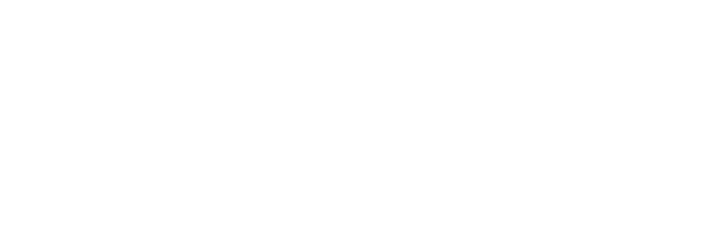
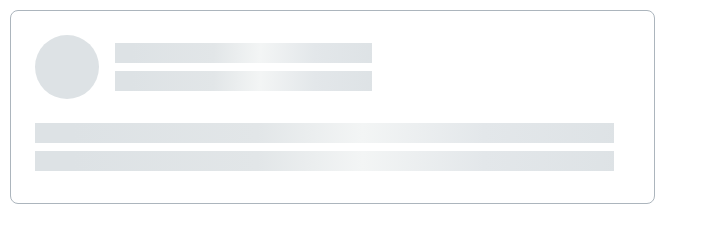
Before and after one commit to js-tasks-ru/htmlcss-20220519_mivanova, a website: page 04-lection2/02-skeleton/index.html in a window 1280 px wide. Shown: the whole page, without its empty margins (0-708 px from the left). Drawn offline with Linux system fonts and the light colour scheme.

Commit message:
skeleton

```diff
--- a/04-lection2/02-skeleton/index.html
+++ b/04-lection2/02-skeleton/index.html
@@ -6,6 +6,22 @@
         <link rel="stylesheet" href="./skeleton.css">
     </head>
     <body>
-
+        <div class="skeleton" style="margin: 10px;">
+            <div class="skeleton__header">
+                <div class="skeleton__avatar"></div>
+                <div class="skeleton_conteiner">
+                    <div class="skeleton__titles">
+                        <div class="skeleton__title"></div>
+                        <div class="skeleton__subtitle"></div>
+                    </div>
+                </div>
+            </div>
+            <div class="skeleton_conteiner">
+                <div class="skeleton__titles">
+                    <div class="skeleton__title"></div>
+                    <div class="skeleton__subtitle"></div>
+                </div>
+            </div>
+        </div>
     </body>
 </html>
--- a/04-lection2/02-skeleton/skeleton.css
+++ b/04-lection2/02-skeleton/skeleton.css
@@ -0,0 +1,46 @@
+.skeleton {
+    max-width: 579px;
+    padding: 24px 40px 32px 24px;
+    background: var(--white);
+    border-radius: 8px;
+    border: 1px solid #ACB5BD;
+}
+
+.skeleton__conteiner {
+    max-width: 100%;
+    position: relative;
+}
+
+.skeleton__header {
+    display: flex;
+    flex-direction: row;
+    justify-content: left;
+    align-items: center;
+    gap: 16px;
+    margin-bottom: 24px;
+}
+
+.skeleton__titles {
+    display: flex;
+    flex-direction: column;
+}
+
+.skeleton__title {
+    height: 20px;
+    min-width: 172px;
+    background: var(--gradient);
+    margin-bottom: 8px;
+}
+
+.skeleton__avatar {
+    background: var(--grey-2);
+    width: 64px;
+    height: 64px;
+    border-radius: 100%;
+}
+
+.skeleton__subtitle {
+    height: 20px;
+    min-width: 257px;
+    background: var(--gradient);
+}
--- a/assets/css/main.css
+++ b/assets/css/main.css
@@ -29,6 +29,7 @@
     --primary-hover: var(--blue-1);
     --secondary-hover: var(--purple-1);
     --page: #F9FAFC;
+    --gradient: linear-gradient(92.51deg, #DDE2E5 6.44%, #E2E6E8 38.47%, #F3F5F5 56.48%, #E3E7EA 77.5%, #DDE2E5 102.52%);
 }
 
 html, body {
```
